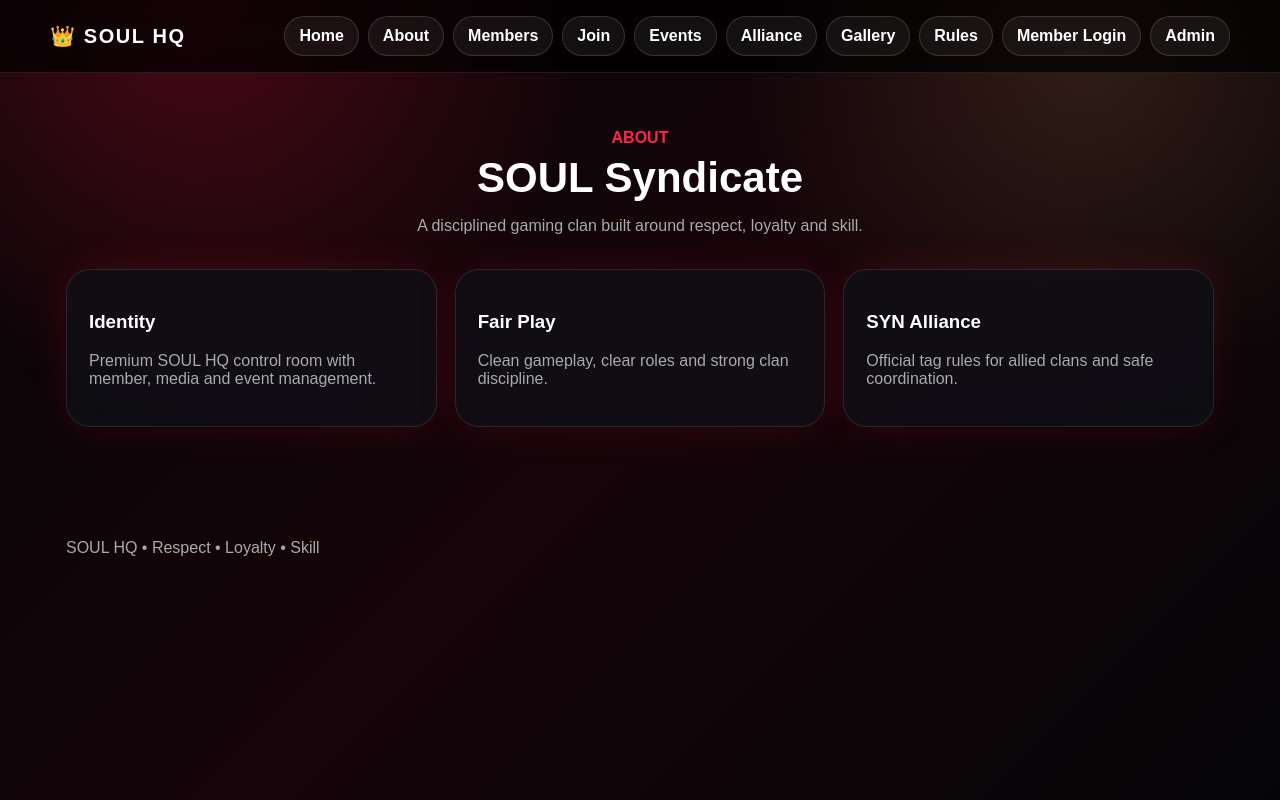
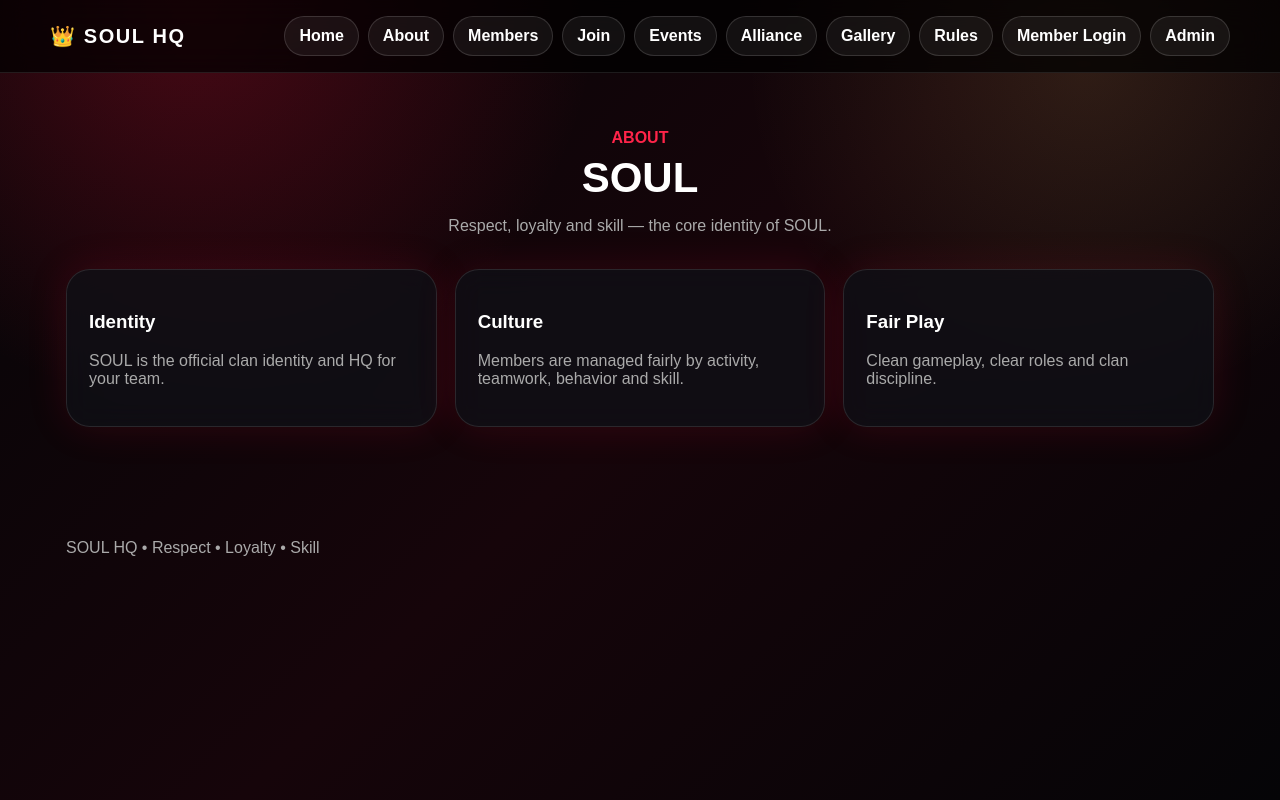
Before and after one commit to ankitraj21805-lgtm/soul-hq, a Next.js app: page /about in a window 1280 px wide. Built offline with nearby package versions, Linux system fonts and the light colour scheme.

Commit message:
fix: about title to SOUL

```diff
--- a/app/about/page.tsx
+++ b/app/about/page.tsx
@@ -1 +1,3 @@
-export default function About(){return <main className="section"><div className="wrap"><div className="center"><b className="red">ABOUT</b><h1 className="h2">SOUL Syndicate</h1><p className="muted">A disciplined gaming clan built around respect, loyalty and skill.</p></div><div className="grid grid3"><div className="card"><h3>Identity</h3><p className="muted">Premium SOUL HQ control room with member, media and event management.</p></div><div className="card"><h3>Fair Play</h3><p className="muted">Clean gameplay, clear roles and strong clan discipline.</p></div><div className="card"><h3>SYN Alliance</h3><p className="muted">Official tag rules for allied clans and safe coordination.</p></div></div></div></main>}
+export default function About(){
+  return <main className="section"><div className="wrap"><div className="center"><b className="red">ABOUT</b><h1 className="h2">SOUL</h1><p className="muted">Respect, loyalty and skill — the core identity of SOUL.</p></div><div className="grid grid3"><div className="card"><h3>Identity</h3><p className="muted">SOUL is the official clan identity and HQ for your team.</p></div><div className="card"><h3>Culture</h3><p className="muted">Members are managed fairly by activity, teamwork, behavior and skill.</p></div><div className="card"><h3>Fair Play</h3><p className="muted">Clean gameplay, clear roles and clan discipline.</p></div></div></div></main>
+}
```
